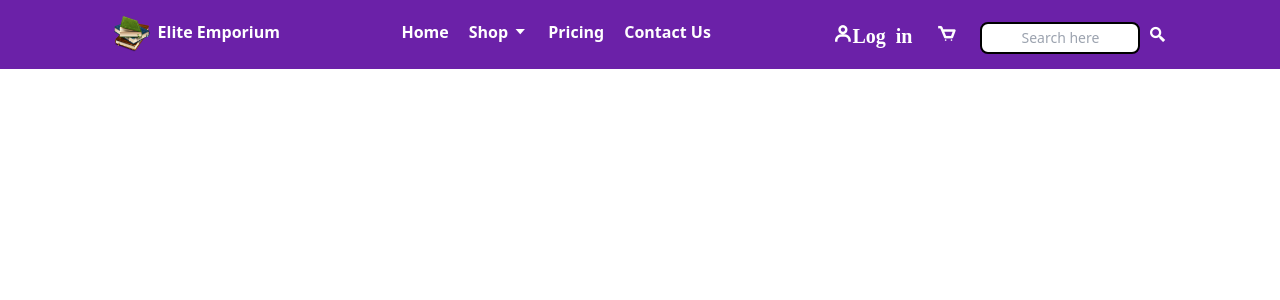
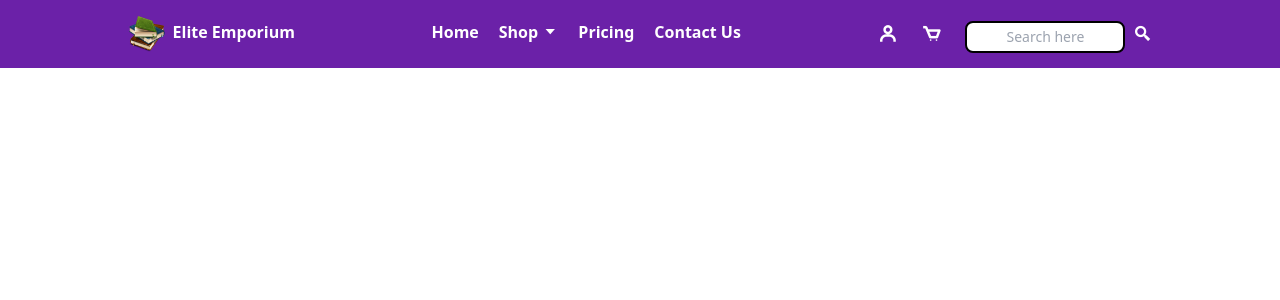
Before and after one commit to AlishaAroob/elite-emporium, a React (Create React App) app: page / in a window 1280 px wide. Shown: the top 300 px of the page. Built offline with nearby package versions, Linux system fonts and the light colour scheme.

Commit message:
Styling Navbar

```diff
--- a/src/Components/Navbar.jsx
+++ b/src/Components/Navbar.jsx
@@ -8,7 +8,11 @@ export default function Navbar() {
   const toggleMenu = () => {
     setIsOpen(!isOpen);
   };
+  const [isUserOpen, setIsUserOpen] = useState(false);
 
+  const toggleUser = () => {
+    setIsUserOpen(!isUserOpen);
+  };
   return (
     <div>
       <nav className="sticky">
@@ -58,10 +62,15 @@ export default function Navbar() {
               </a>
             </li>
           </ul>
-          <ul className="space-x-6">
+          <ul className="space-x-6 flex ">
             <a href="/">
-              <i className="bx bx-user my-2 font-bold text-white text-xl hover:text-yellow-500 hover:text-lg ">
-                <button>Log in</button>  </i>
+              <i className="bx bx-user my-2 font-bold text-white text-xl hover:text-yellow-500 hover:text-lg " onMouseOver={toggleUser}>
+              </i>
+
+              {isUserOpen && <div className="flex flex-col space-y-1 my-2">
+                <a href="/" className="hover:text-yellow-500  text-white font-bold">Log In</a>
+                <a href="/" className="hover:text-yellow-500 text-white font-bold">Sign up</a>
+              </div>}
             </a>
             <a href="/">
               <i className="bx bx-cart my-2 font-bold text-white text-xl hover:text-yellow-500 hover:text-lg"></i>
```
